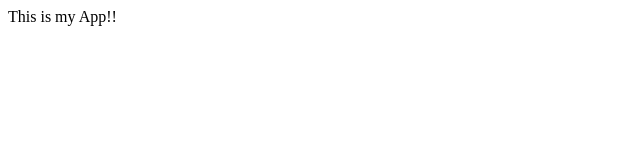
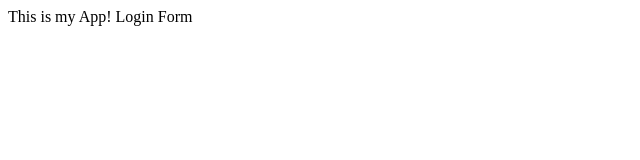
Before and after one commit to ugbedam/myappsample, a plain HTML site: page index.html in a window 1280 px wide. Shown: the full height of the page, 0-640 px from the left. Drawn offline with Linux system fonts and the light colour scheme.

Commit message:
Login Form

```diff
--- a/index.html
+++ b/index.html
@@ -3,6 +3,7 @@
     <title>My App</title>
    </header>
    <body>
-     This is my App!!
+     This is my App!
+     Login Form
    </body>
 </html>
```
Also changed, not shown: login.html (added, +1 -0 lines).
